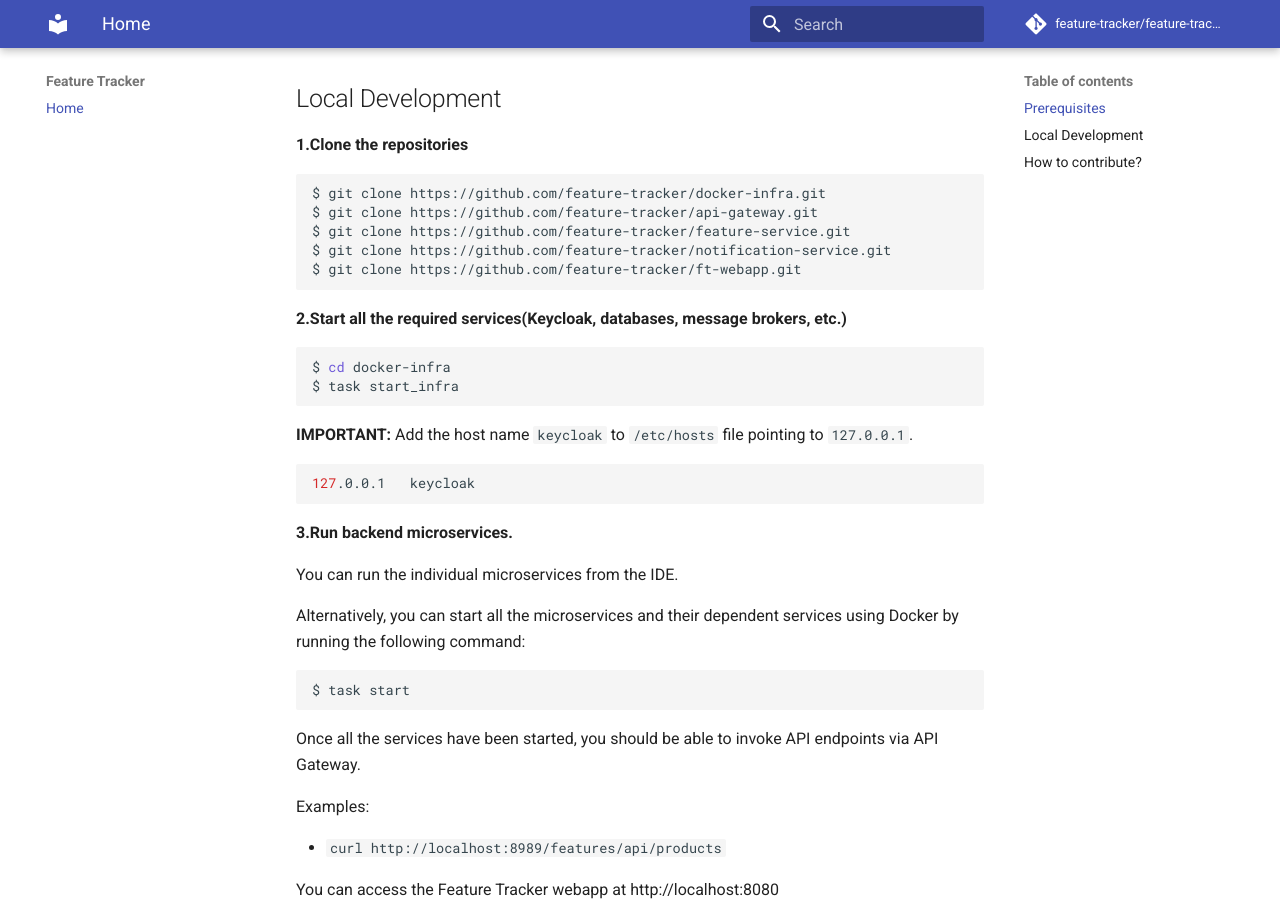
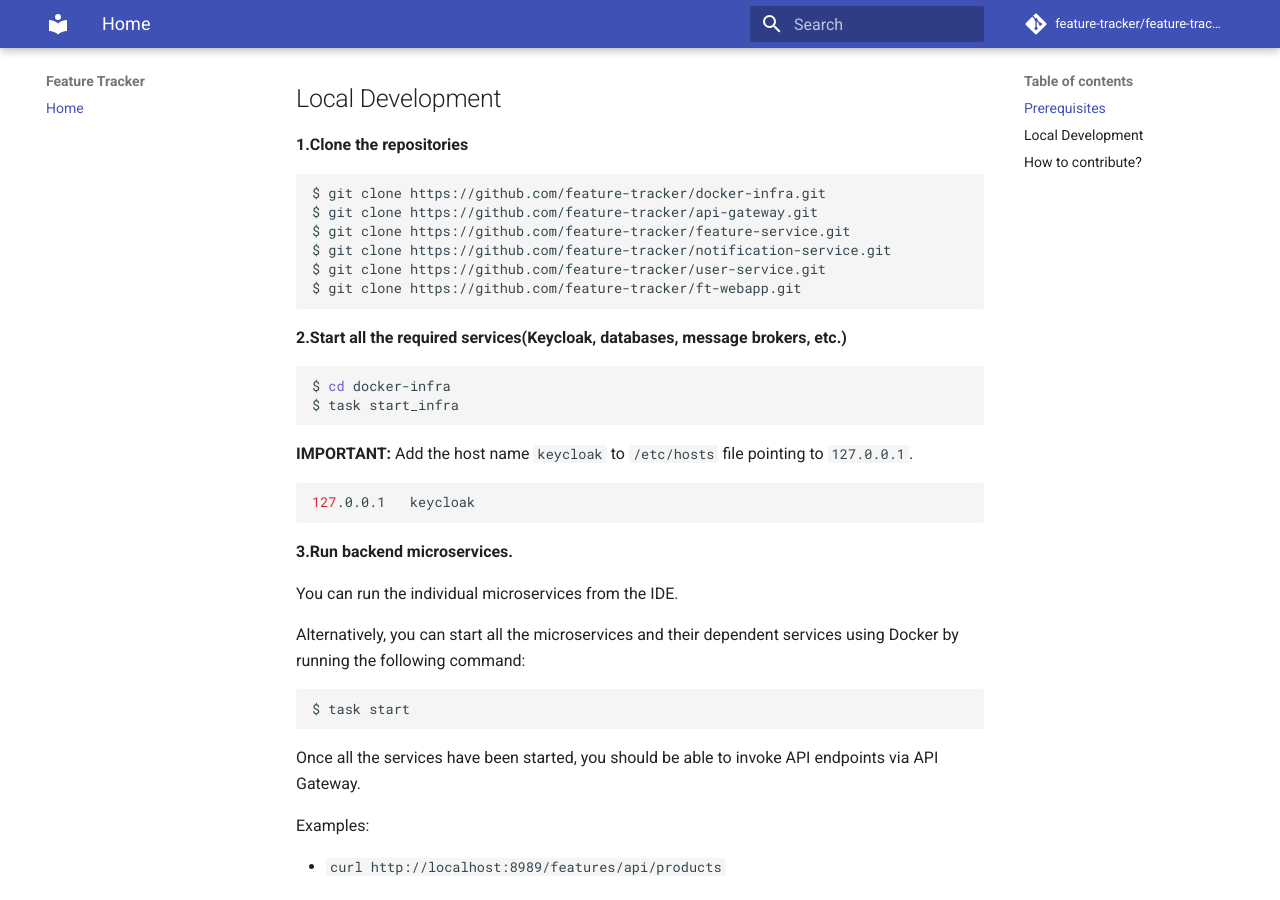
Before and after one commit to feature-tracker/feature-tracker.github.io, an MkDocs documentation site: the page built from docs/index.md, in a window 1280 px wide and 900 px high, scrolled down 500 px. Built offline with MkDocs 1.6.1 and Material for MkDocs 9.7.7, drawn with Linux system fonts in a browser that asks for light colours.

Commit message:
Adding user-service

````diff
--- a/docs/index.md
+++ b/docs/index.md
@@ -21,6 +21,7 @@ $ git clone https://github.com/feature-tracker/docker-infra.git
 $ git clone https://github.com/feature-tracker/api-gateway.git
 $ git clone https://github.com/feature-tracker/feature-service.git
 $ git clone https://github.com/feature-tracker/notification-service.git
+$ git clone https://github.com/feature-tracker/user-service.git
 $ git clone https://github.com/feature-tracker/ft-webapp.git
 ```
 
````
